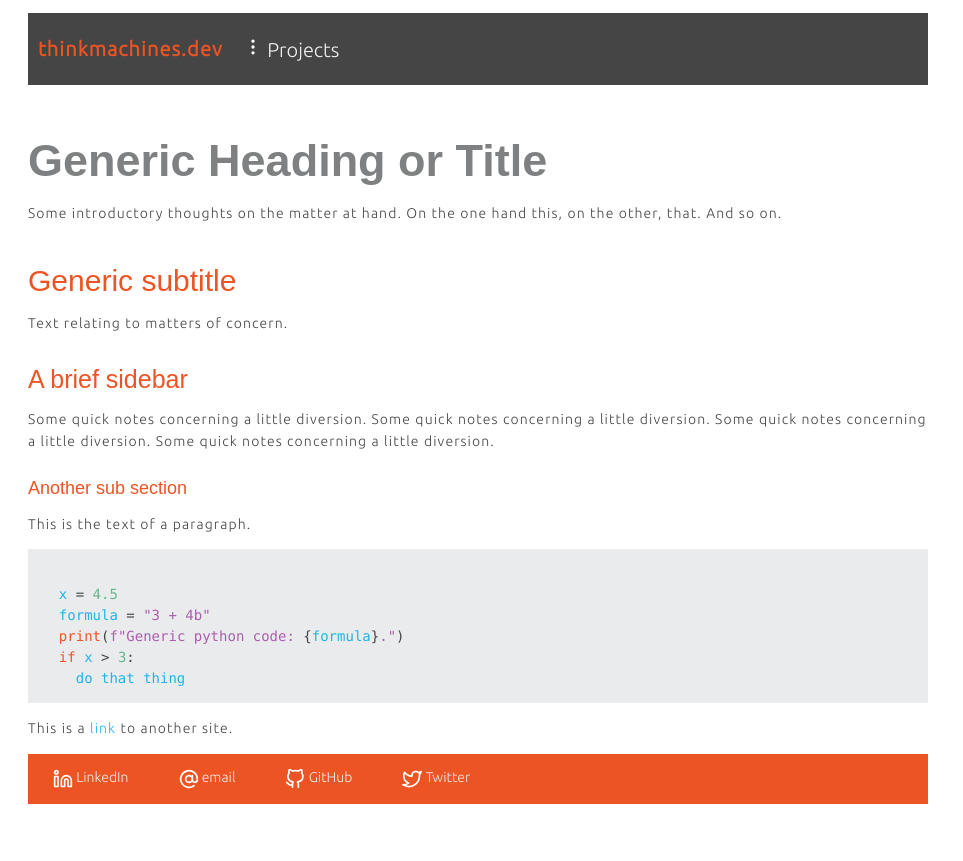
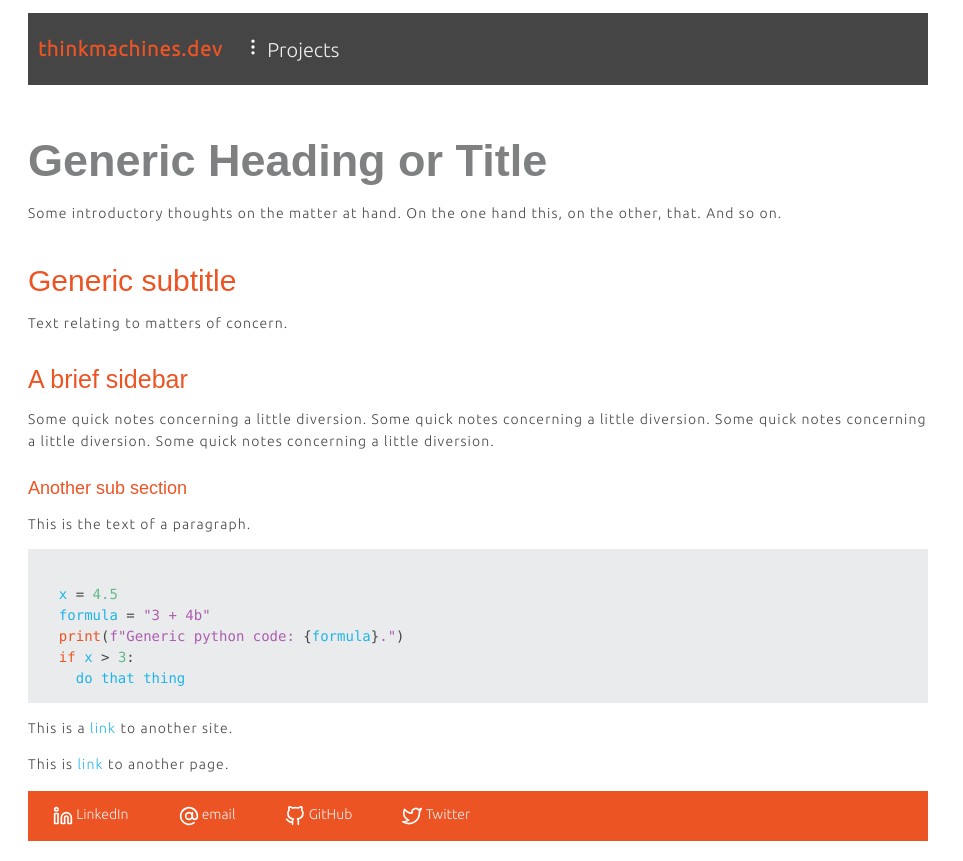
Before and after one commit to keith-taylor/thinkmachines_dev, a plain HTML site: page public_html/index.html in a window 1280 px wide. Shown: the whole page, without its empty margins (0-963 px from the left). Before the commit the page ends 824 px from the top, so only its background shows below. Drawn offline with Linux system fonts and the light colour scheme.

Commit message:
updating

```diff
--- a/public_html/index.html
+++ b/public_html/index.html
@@ -45,6 +45,8 @@
 
 <p>This is a <a href="https://www.google.co.uk">link</a> to another site. </p>
 
+<p>This is <a href="test_page.html">link</a> to another page.</p>
+
 
 
 <div class="bottom_bar">
```
Also changed, not shown: public_html/project_2.html (+2 -0 lines).
